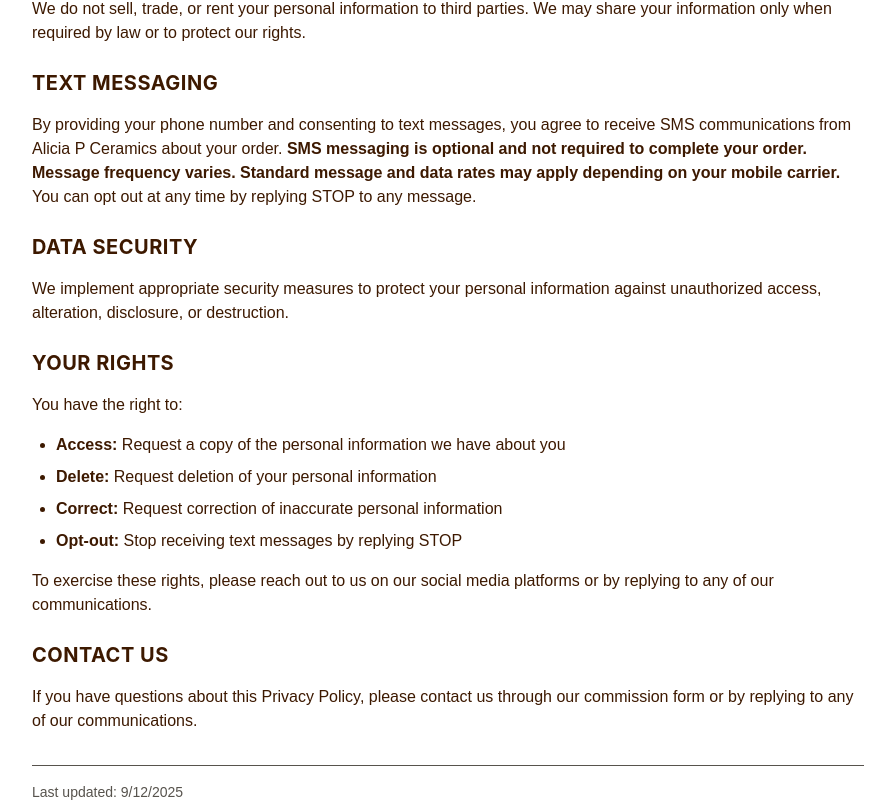
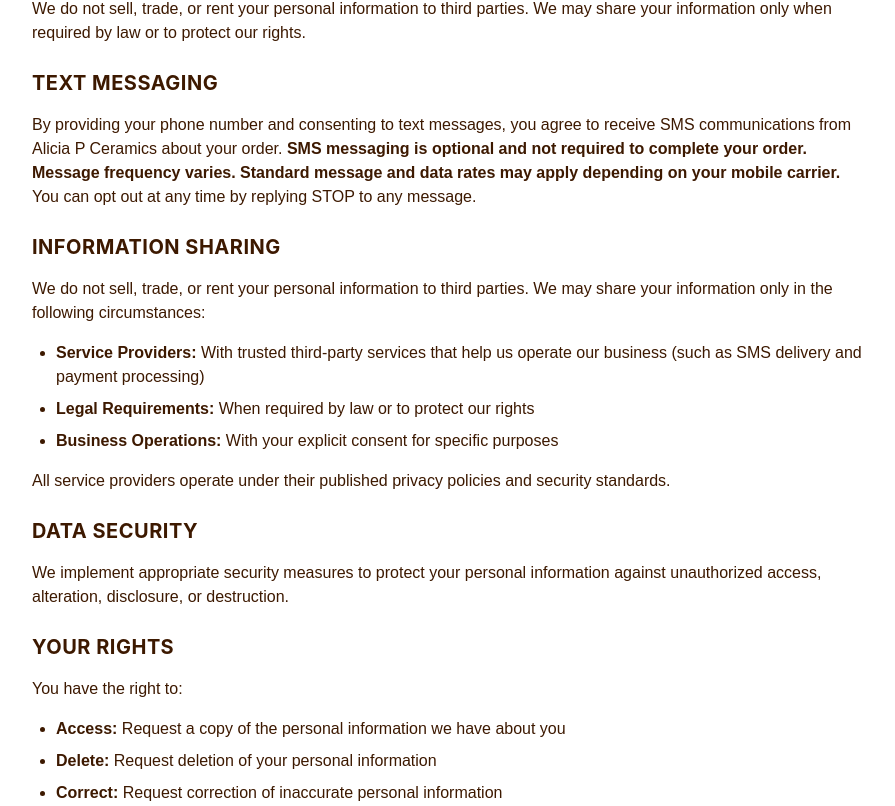
Before and after one commit to jpitchardu/aliciapceramics.com, a Next.js app: page /privacy in a window 1280 px wide. Shown: the part 619-1425 px from the top of the page, without its empty margins (192-1087 px from the left). Built offline with nearby package versions, Linux system fonts and the light colour scheme.

Commit message:
Update privacy policy

```diff
--- a/src/app/privacy/page.tsx
+++ b/src/app/privacy/page.tsx
@@ -93,6 +93,34 @@
             </section>
 
             <section>
+              <h2 className="font-heading text-xl mb-4">Information Sharing</h2>
+              <p className="mb-4">
+                We do not sell, trade, or rent your personal information to
+                third parties. We may share your information only in the
+                following circumstances:
+              </p>
+              <ul className="list-disc ml-6 space-y-2">
+                <li>
+                  <strong>Service Providers:</strong> With trusted third-party
+                  services that help us operate our business (such as SMS
+                  delivery and payment processing)
+                </li>
+                <li>
+                  <strong>Legal Requirements:</strong> When required by law or
+                  to protect our rights
+                </li>
+                <li>
+                  <strong>Business Operations:</strong> With your explicit
+                  consent for specific purposes
+                </li>
+              </ul>
+              <p className="mt-4">
+                All service providers operate under their published privacy
+                policies and security standards.
+              </p>
+            </section>
+
+            <section>
               <h2 className="font-heading text-xl mb-4">Data Security</h2>
               <p>
                 We implement appropriate security measures to protect your
```
